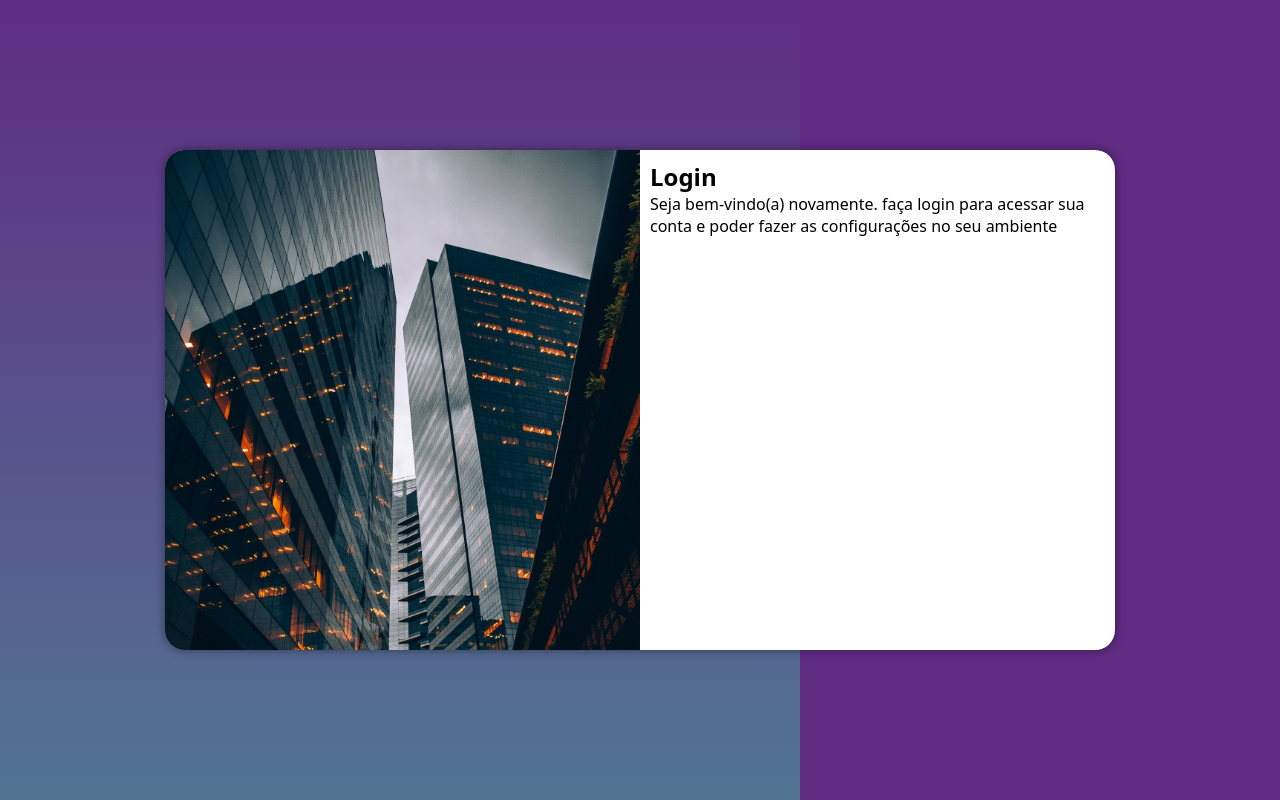
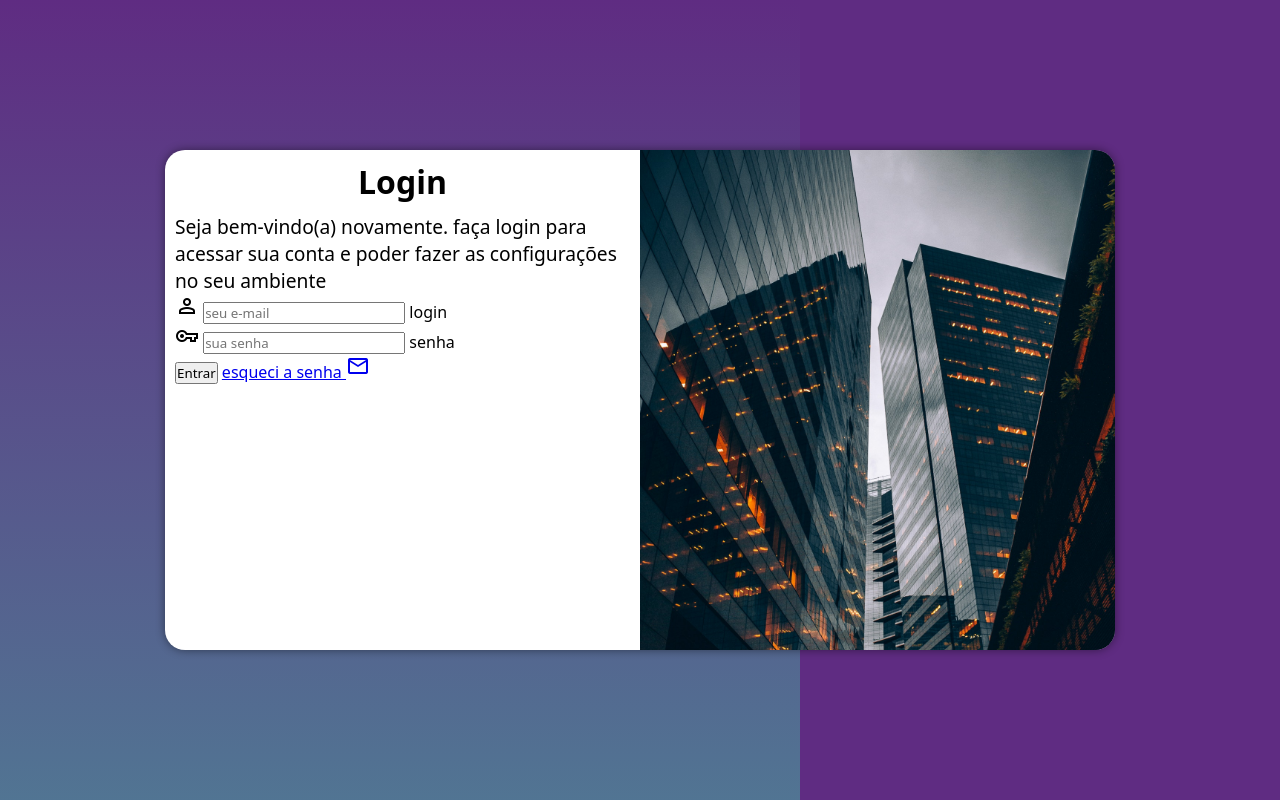
Before and after one commit to maicon2606/projeto-login, a plain HTML site: page index.html in a window 1280 px wide. Shown: the top 800 px of the page. Drawn offline with nearby package versions, Linux system fonts and the light colour scheme.

Commit message:
adicionei o formulario

```diff
--- a/estilos/media-queries.css
+++ b/estilos/media-queries.css
@@ -27,12 +27,18 @@
         width: 950px;
     }
     section#login > div#imagem {
-        float: left;
+        float: right;
         width: 50%;
         height: 100%;
     }
     section#login > div#formulario {
-        float: right;
+        float: left;
         width: 50%;
     }
+    div#formulario > h1 {
+        font-size: 2em;
+    }
+    div#formulario > P {
+        font-size: 1.2em;
+      }
 }
--- a/estilos/style.css
+++ b/estilos/style.css
@@ -50,3 +50,10 @@ lilas: #5f2c82
     display: block;
     padding: 10px;
  }
+ div#formulario > h1 {
+   text-align: center;
+   margin-bottom: 10px;
+ }
+ div#formulario > P {
+   font-size: 0.8em;
+ }
--- a/index.html
+++ b/index.html
@@ -7,6 +7,8 @@
     <title>login</title>
     <link rel="stylesheet" href="estilos/style.css">
     <link rel="stylesheet" href="estilos/media-queries.css">
+
+    <link rel="stylesheet" href="https://fonts.googleapis.com/css2?family=Material+Symbols+Outlined:opsz,wght,FILL,GRAD@20..48,100..700,0..1,-50..200" />
 </head>
 <body>
     <main>
@@ -17,8 +19,21 @@
             <div id="formulario">
                 <h1>Login</h1>
                 <p>Seja bem-vindo(a) novamente. faça login para acessar sua conta e poder fazer as configurações no seu ambiente</p>
-                <form action="login.php" method="post">
+                <form action="login.php" method="post" autocomplete="on">
+                    <div class="campo">
+                        <span class="material-symbols-outlined">person</span>
+                        <input type="email" name="login" id="ilogin" placeholder="seu e-mail" autocomplete="email" required maxlength="30">
+                        <label for="ilogin">login</label>
+                    </div>
+                    <div class="campo">
+                        <span class="material-symbols-outlined">vpn_key</span>
+                        <input type="password" name="senha" id="isenha" placeholder="sua senha" autocomplete="current-password" required minlength="8" maxlength="20">
+                        <label for="isenha">senha</label>
+                    </div>
+                    <input type="submit" value="Entrar">
+                    <a href="esqueci.html ">esqueci a senha <span class="material-symbols-outlined">mail</span>
 
+                    </a>
                 </form>
             </div>
 
```
